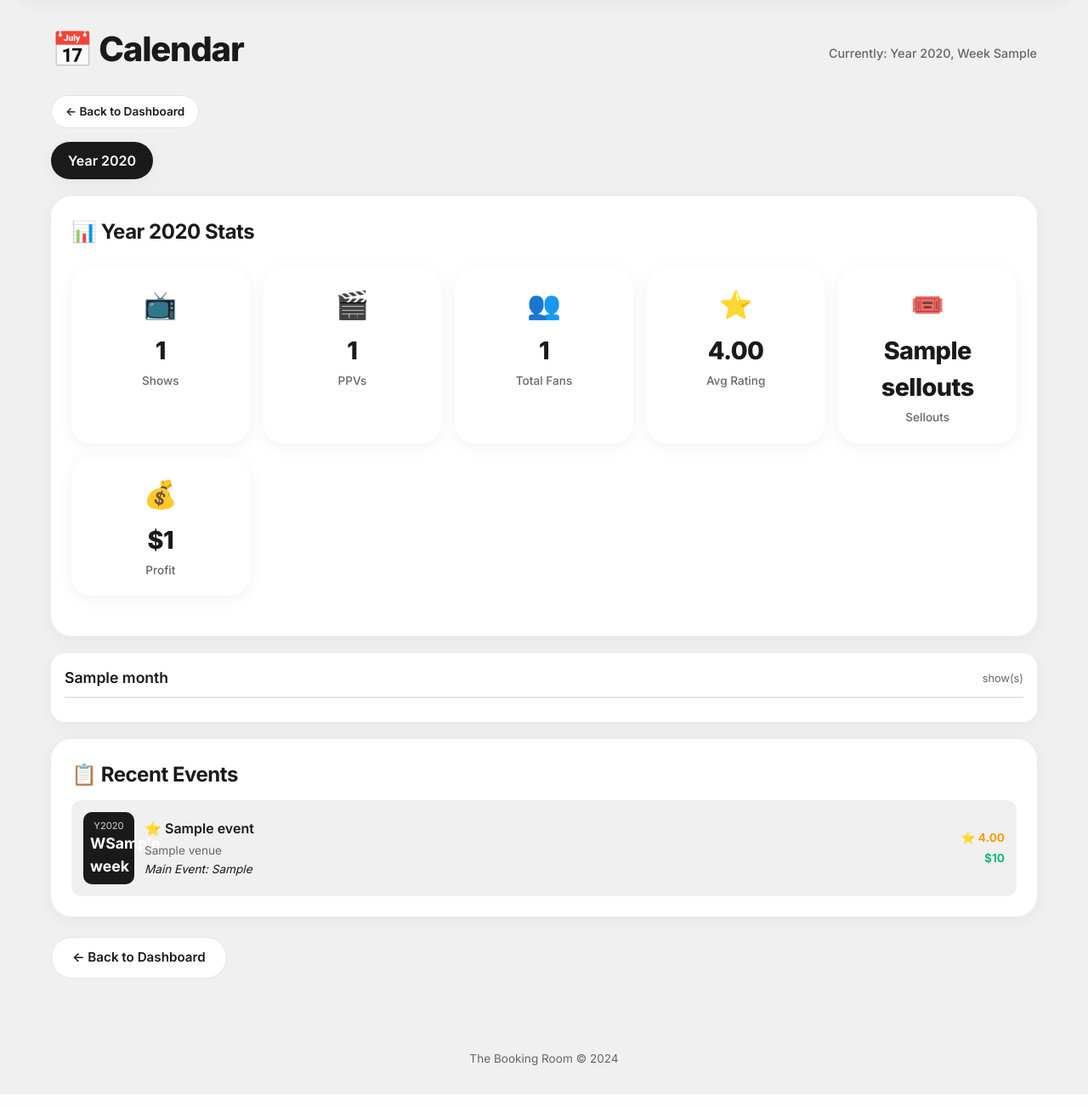
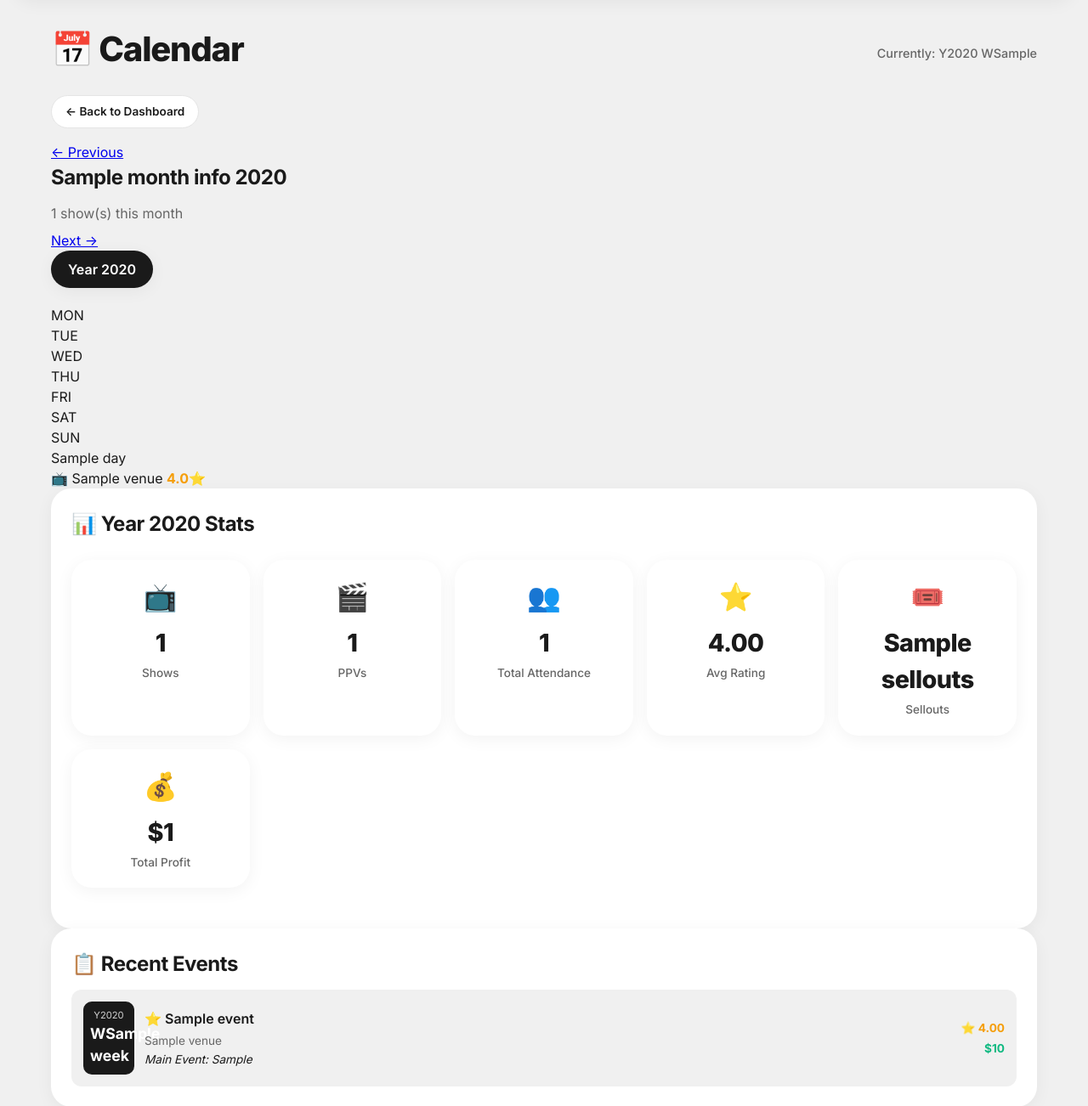
Before and after one commit to DLowPow/The-Booking-Room, a Flask app: template WrestlingGM/templates/calendar.html in a window 1280 px wide. Shown: the part 84-1386 px from the top of the page at 85% size. Run offline with Flask 3, Linux system fonts and the light colour scheme; the template is opened without the code that fills it: most values are stand-ins (such as "Sample title", 1, 10 or a date in 2020).

Commit message:
Update calendar.html

```diff
--- a/WrestlingGM/templates/calendar.html
+++ b/WrestlingGM/templates/calendar.html
@@ -6,7 +6,7 @@
 <div class="page-header">
 <h1>📅 Calendar</h1>
 <div class="roster-info">
-<span>Currently: Year {{ current_year }}, Week {{ current_week }}</span>
+<span>Currently: Y{{ current_year }} W{{ current_week }}</span>
 </div>
 </div>
 
@@ -14,14 +14,71 @@
 <a href="{{ url_for('dashboard') }}" class="btn btn-secondary btn-small">← Back to Dashboard</a>
 </div>
 
-<!-- Year Selector -->
+<!-- Month Navigation -->
+<div class="month-navigator">
+<a href="{{ url_for('calendar_view', year=prev_year, month=prev_month) }}" class="month-nav-btn">
+← Previous
+</a>
+<div class="month-display">
+<h2>{{ month_data.month_info.name }} {{ view_year }}</h2>
+<p>{{ month_data.shows_count }} show(s) this month</p>
+</div>
+<a href="{{ url_for('calendar_view', year=next_year, month=next_month) }}" class="month-nav-btn">
+Next →
+</a>
+</div>
+
+<!-- Year selector -->
 <div class="year-selector">
 {% for y in all_years %}
-<a href="{{ url_for('calendar_view', year=y) }}"
+<a href="{{ url_for('calendar_view', year=y, month=view_month) }}"
    class="year-btn {% if y == view_year %}active{% endif %}">
    Year {{ y }}
 </a>
 {% endfor %}
+</div>
+
+<!-- Calendar Grid -->
+<div class="month-calendar">
+<div class="calendar-day-headers">
+<div class="day-header">MON</div>
+<div class="day-header">TUE</div>
+<div class="day-header">WED</div>
+<div class="day-header">THU</div>
+<div class="day-header">FRI</div>
+<div class="day-header show-day">SAT</div>
+<div class="day-header">SUN</div>
+</div>
+
+<div class="calendar-grid">
+{% for week in month_data.weeks %}
+{% for day in week.days %}
+<div class="calendar-day {% if not day.day %}empty{% endif %} {% if day.is_show_day %}show-day{% endif %} {% if view_year == current_year and day.week_number == current_week and day.is_show_day %}current-day{% endif %}">
+{% if day.day %}
+<div class="day-number">{{ day.day }}</div>
+{% if day.events %}
+{% for event in day.events %}
+<div class="day-event {{ event.event_type }}">
+{% if event.event_type == 'ppv' %}🎬{% else %}📺{% endif %}
+<span class="event-name">{{ event.venue[:15] }}</span>
+{% if event.rating > 0 %}
+<span class="event-rating">{{ "%.1f" | format(event.rating) }}⭐</span>
+{% endif %}
+</div>
+{% endfor %}
+{% elif day.is_show_day and view_year == current_year and day.week_number == current_week %}
+<div class="day-event upcoming">
+📺 Show Day
+</div>
+{% endif %}
+{% if view_year == current_year and day.week_number == current_week and day.is_show_day %}
+<div class="today-marker">TODAY</div>
+{% endif %}
+{% endif %}
+</div>
+{% endfor %}
+{% endfor %}
+</div>
 </div>
 
 <!-- Year Stats -->
@@ -41,7 +98,7 @@
 <div class="stat-card">
 <div class="stat-icon">👥</div>
 <div class="stat-value">{{ year_stats.total_attendance | int }}</div>
-<div class="stat-label">Total Fans</div>
+<div class="stat-label">Total Attendance</div>
 </div>
 <div class="stat-card">
 <div class="stat-icon">⭐</div>
@@ -56,43 +113,9 @@
 <div class="stat-card">
 <div class="stat-icon">💰</div>
 <div class="stat-value">${{ year_stats.total_profit | int }}</div>
-<div class="stat-label">Profit</div>
+<div class="stat-label">Total Profit</div>
 </div>
 </div>
-</div>
-
-<!-- Months Grid -->
-<div class="months-grid">
-{% for month_name in months %}
-{% set month = year_data[month_name] %}
-<div class="month-card">
-<div class="month-header">
-<h3>{{ month_name }}</h3>
-<span class="month-shows">{{ month.shows_count }} show(s)</span>
-</div>
-<div class="month-weeks">
-{% for week in month.weeks %}
-{% set is_current = (view_year == current_year and week == current_week) %}
-{% set week_events = [] %}
-{% for e in month.events %}{% if e.week == week %}{% set _ = week_events.append(e) %}{% endif %}{% endfor %}
-<div class="week-cell {% if is_current %}current-week{% endif %} {% if week_events %}has-event{% endif %}"
-     {% if week_events %}onclick="showWeekDetail({{ week }})"{% endif %}>
-<div class="week-number">W{{ week }}</div>
-{% if week_events %}
-{% for e in week_events %}
-<div class="week-event-marker {{ e.event_type }}">
-{% if e.event_type == 'ppv' %}🎬{% elif e.event_type == 'show' %}📺{% else %}⭐{% endif %}
-</div>
-{% endfor %}
-{% endif %}
-{% if is_current %}
-<div class="current-marker">📍</div>
-{% endif %}
-</div>
-{% endfor %}
-</div>
-</div>
-{% endfor %}
 </div>
 
 <!-- Recent Events -->
@@ -146,12 +169,4 @@
 <a href="{{ url_for('dashboard') }}" class="btn btn-secondary">← Back to Dashboard</a>
 </div>
 </div>
-
-<script>
-function showWeekDetail(week) {
-    // Future: show detailed modal for that week
-    var event = document.querySelector('[data-week="' + week + '"]');
-    console.log('Week ' + week + ' clicked');
-}
-</script>
 {% endblock %}
```
